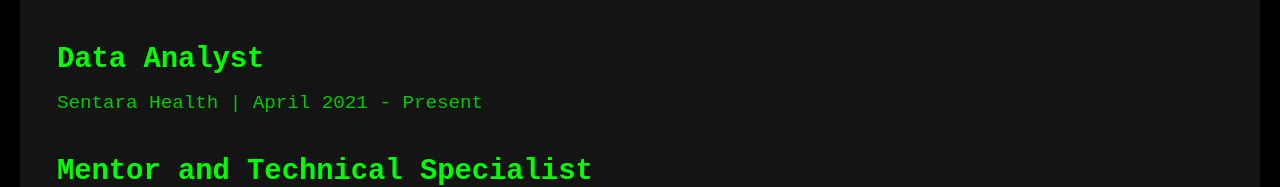
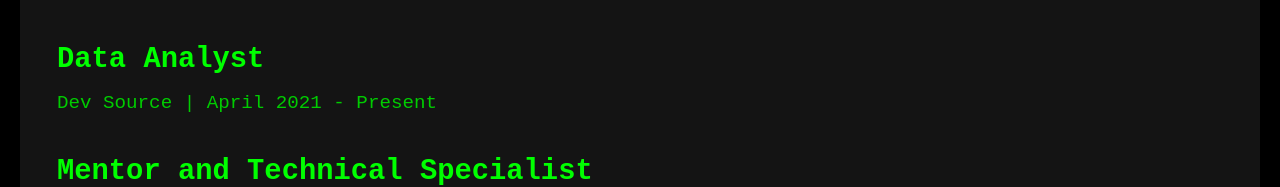
Before and after one commit to SamaAlt/portfolio, a plain HTML site: page index.html in a window 1280 px wide. Shown: the part 2396-2583 px from the top of the page. Drawn offline with Linux system fonts and the light colour scheme.

Commit message:
Update index.html

```diff
--- a/index.html
+++ b/index.html
@@ -136,7 +136,7 @@
             <h2>Professional Experience</h2>
             <div class="experience-item">
                 <h3>Data Analyst</h3>
-                <p class="company">Sentara Health | April 2021 - Present</p>
+                <p class="company">Dev Source | April 2021 - Present</p>
             </div>
             <div class="experience-item">
                 <h3>Mentor and Technical Specialist</h3>
```
